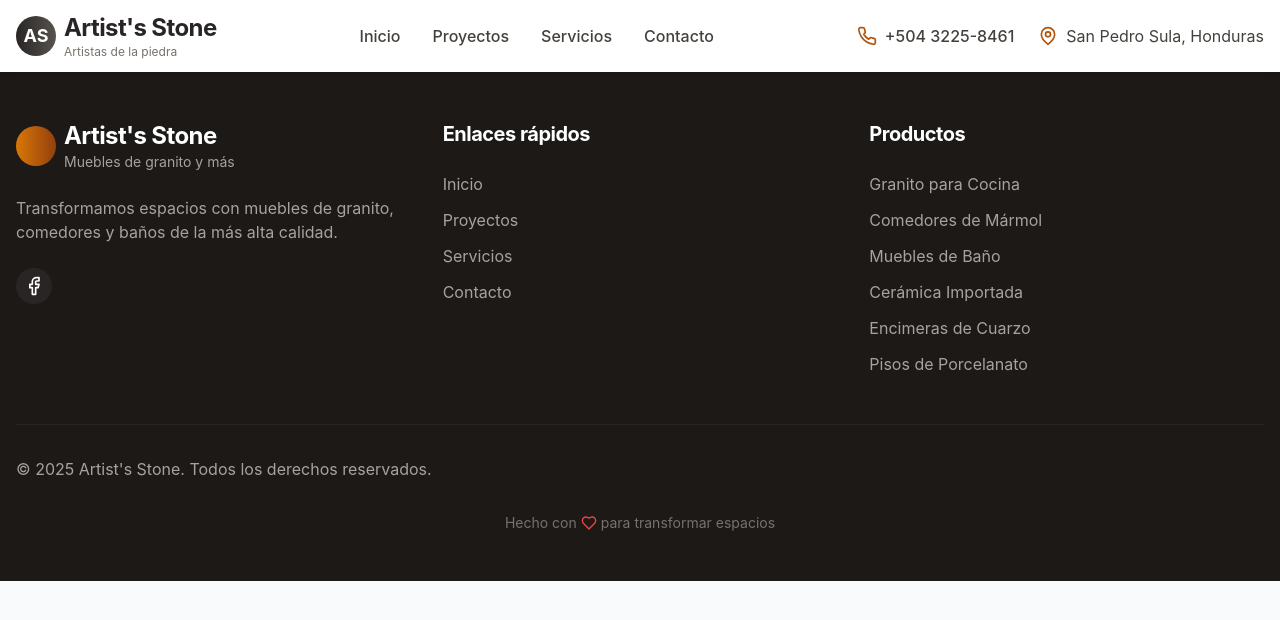
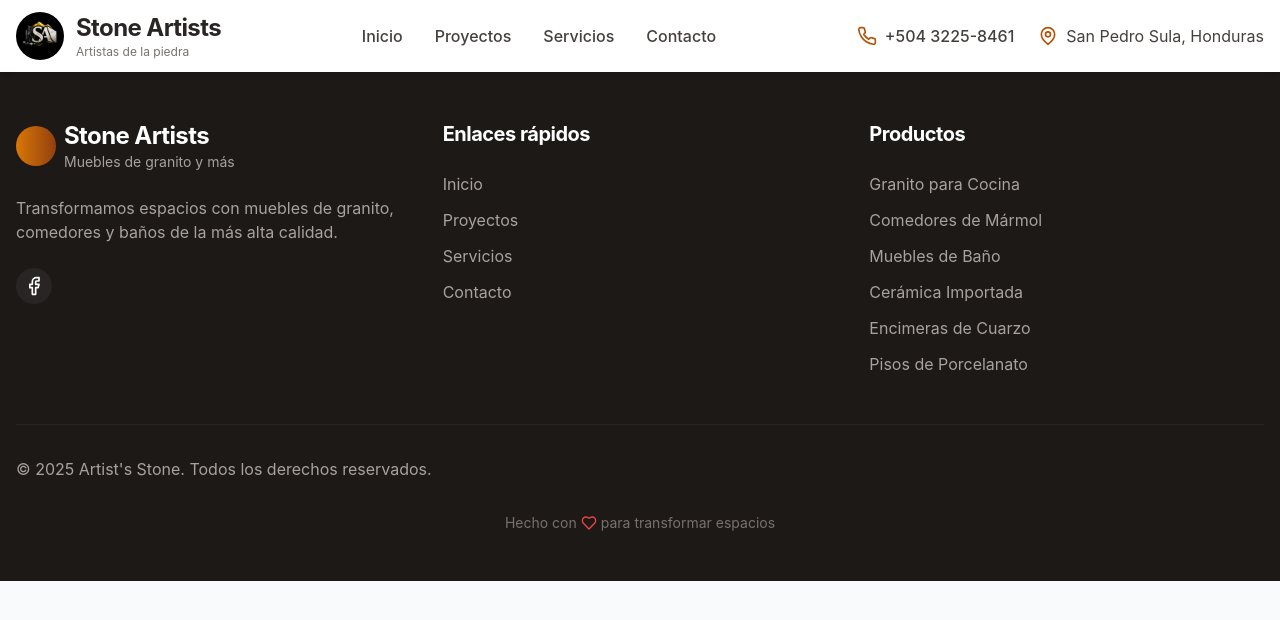
Before and after one commit to deibido0604/ArtistsStone, a React (Create React App) app: page /productos in a window 1280 px wide. Shown: the top 620 px of the page. Built offline with nearby package versions, Linux system fonts and the light colour scheme; the HTML template or start-up script is replaced by a standard one.

Commit message:
Added logo

```diff
--- a/src/components/Contact.tsx
+++ b/src/components/Contact.tsx
@@ -20,7 +20,7 @@ const Contact = () => {
     setError("");
 
     try {
-      const response = await fetch("https://formspree.io/f/xqekewev", {
+      const response = await fetch("https://formspree.io/f/xkognkwk", {
         method: "POST",
         headers: {
           "Content-Type": "application/json",
@@ -374,7 +374,7 @@ const Contact = () => {
                 allowFullScreen
                 loading="lazy"
                 referrerPolicy="no-referrer-when-downgrade"
-                title="Cobertura nacional - Artist's Stone Honduras"
+                title="Cobertura nacional - Stone Artists Honduras"
                 className="rounded-2xl"
               ></iframe>
             </div>
--- a/src/components/Footer.tsx
+++ b/src/components/Footer.tsx
@@ -1,4 +1,3 @@
-import React from "react";
 import { Facebook, Heart } from "lucide-react";
 
 const Footer = () => {
@@ -13,7 +12,7 @@ const Footer = () => {
             <div className="flex items-center space-x-2 mb-6">
               <div className="h-10 w-10 bg-gradient-to-r from-amber-600 to-amber-800 rounded-full"></div>
               <div>
-                <h2 className="text-2xl font-bold">Artist's Stone</h2>
+                <h2 className="text-2xl font-bold">Stone Artists</h2>
                 <p className="text-stone-400 text-sm">
                   Muebles de granito y más
                 </p>
@@ -25,7 +24,7 @@ const Footer = () => {
             </p>
             <div className="flex space-x-4">
               <a
-                href="#"
+                href="https://www.facebook.com/profile.php?id=100065388912790"
                 className="bg-stone-800 hover:bg-amber-600 p-2 rounded-full transition-colors"
               >
                 <Facebook className="h-5 w-5" />
--- a/src/components/Header.tsx
+++ b/src/components/Header.tsx
@@ -22,14 +22,18 @@ const Header = () => {
     <header className="sticky top-0 z-50 bg-white shadow-md">
       <div className="container mx-auto px-4 py-3">
         <div className="flex items-center justify-between">
-          {/* Logo */}
-          <Link to="/" className="flex items-center space-x-2">
-            <div className="h-10 w-10 bg-gradient-to-r from-stone-800 to-stone-600 rounded-full flex items-center justify-center">
-              <span className="text-white font-bold text-lg">AS</span>
+          {/* Logo con imagen */}
+          <Link to="/" className="flex items-center space-x-3">
+            <div className="h-12 w-12 flex items-center justify-center rounded-full overflow-hidden">
+              <img
+                src="/Stone Logo 3.png"
+                alt="Artist's Stone Logo"
+                className="h-full w-full object-cover"
+              />
             </div>
-            <div>
+            <div className="hidden sm:block">
               <h1 className="text-2xl font-bold text-stone-800">
-                Artist's Stone
+                Stone Artists
               </h1>
               <p className="text-xs text-stone-500">Artistas de la piedra</p>
             </div>
@@ -121,11 +125,13 @@ const Header = () => {
               <div className="pt-4 border-t border-gray-200 space-y-3">
                 <div className="flex items-center space-x-2">
                   <Phone className="h-5 w-5 text-amber-700" />
-                  <span className="text-stone-700">(123) 456-7890</span>
+                  <span className="text-stone-700">+504 3225-8461</span>
                 </div>
                 <div className="flex items-center space-x-2">
                   <MapPin className="h-5 w-5 text-amber-700" />
-                  <span className="text-stone-700">Ciudad, País</span>
+                  <span className="text-stone-700">
+                    San Pedro Sula, Honduras
+                  </span>
                 </div>
               </div>
             </div>
--- a/src/components/Hero.tsx
+++ b/src/components/Hero.tsx
@@ -28,7 +28,7 @@ const Hero = () => {
                     </h1>
 
                     <p className="text-xl text-stone-200 mb-8">
-                        En <span className="font-semibold">Artist's Stone</span> creamos muebles de granito, comedores y baños que combinan
+                        En <span className="font-semibold">Stone Artists </span> creamos muebles de granito, comedores y baños que combinan
                         durabilidad excepcional con diseño innovador. Transformamos espacios con
                         materiales de la más alta calidad.
                     </p>
--- a/src/components/Services.tsx
+++ b/src/components/Services.tsx
@@ -347,7 +347,7 @@ const Services = () => {
             <div className="text-center mb-12">
               <h3 className="text-3xl font-bold text-stone-900 mb-4">
                 ¿Por qué elegir{" "}
-                <span className="text-amber-700">Artist's Stone</span>?
+                <span className="text-amber-700">Stone Artists</span>?
               </h3>
               <p className="text-stone-600 max-w-2xl mx-auto">
                 Más de 10 años de experiencia transformando espacios con
```
Also changed, not shown: public/Stone Logo 2.png (added), public/Stone Logo 3.png (added).
